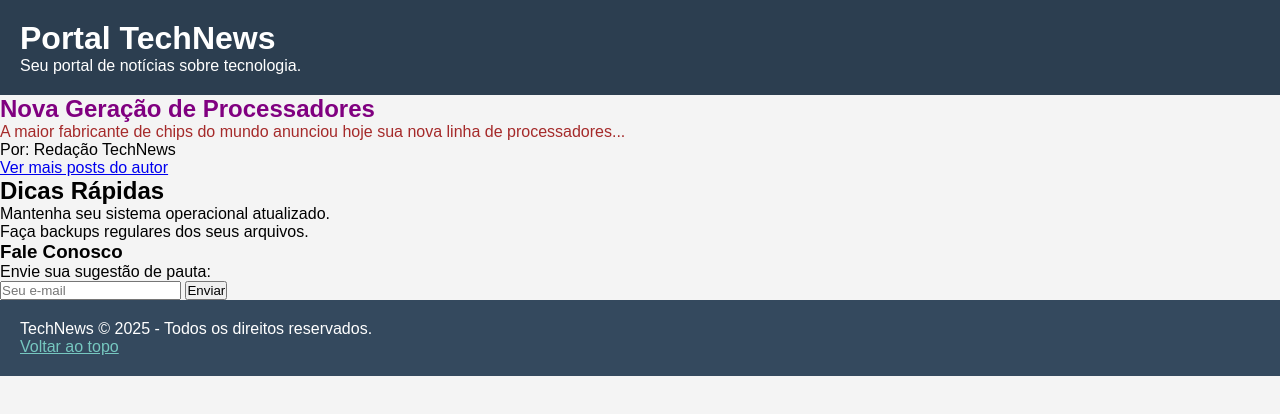
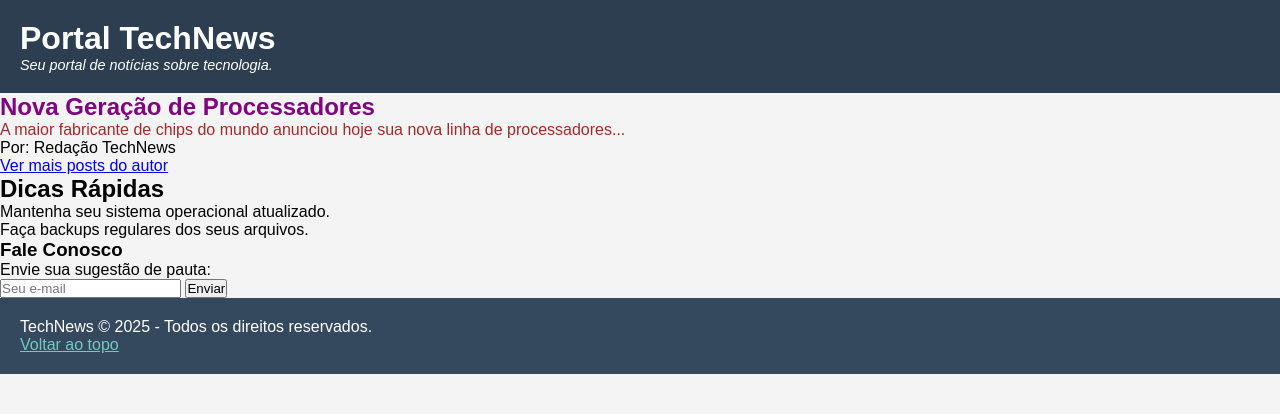
Before and after one commit to maria-quidiquimo/avaliacao-somativa-maria-eduarda-quidiquimo-barreto, a plain HTML site: page noticia-completa.html in a window 1280 px wide. Drawn offline with Linux system fonts and the light colour scheme; files that its build step writes are made by us from their sources.

Commit message:
estilização do header

```diff
--- a/style.css
+++ b/style.css
@@ -20,3 +20,7 @@ footer{
 footer a{
     color: #76c7c0;
 }
+header>p{
+    font-size: 0.9em;
+    font-style: italic;
+}
```
